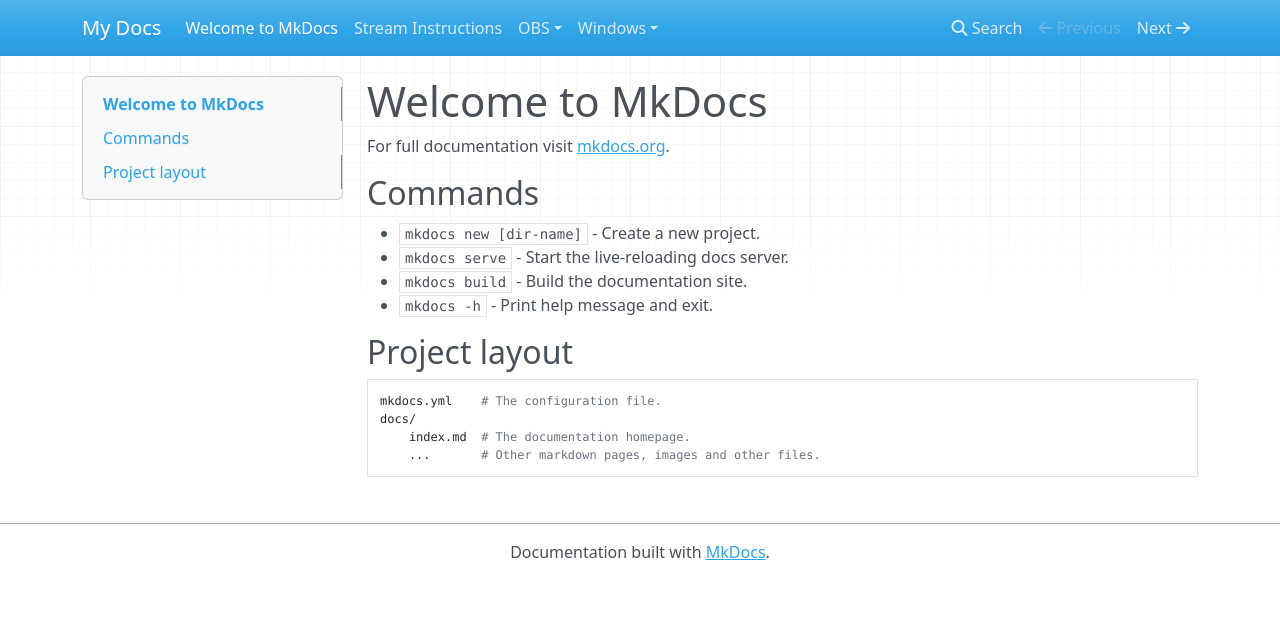
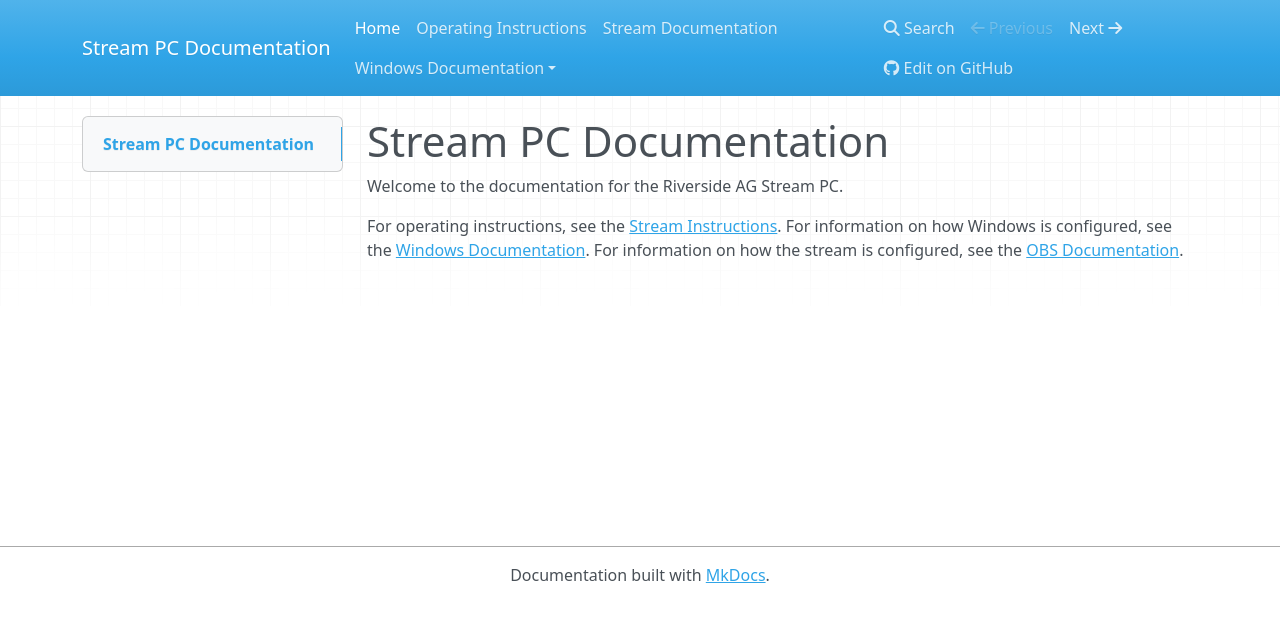
Before and after one commit to RiversideAG/Stream-PC-Documentation, an MkDocs documentation site: the page built from docs/index.md, in a window 1280 px wide. Shown: the top 622 px of the page. Built offline with MkDocs 1.6.1, drawn with Linux system fonts in a browser that asks for light colours; nearby versions of some CDN libraries.

Commit message:
Add mkdocs structure

```diff
--- a/docs/index.md
+++ b/docs/index.md
@@ -1,17 +1,5 @@
-# Welcome to MkDocs
+# Stream PC Documentation
 
-For full documentation visit [mkdocs.org](https://www.mkdocs.org).
+Welcome to the documentation for the Riverside AG Stream PC.
 
-## Commands
-
-* `mkdocs new [dir-name]` - Create a new project.
-* `mkdocs serve` - Start the live-reloading docs server.
-* `mkdocs build` - Build the documentation site.
-* `mkdocs -h` - Print help message and exit.
-
-## Project layout
-
-    mkdocs.yml    # The configuration file.
-    docs/
-        index.md  # The documentation homepage.
-        ...       # Other markdown pages, images and other files.
+For operating instructions, see the [Stream Instructions](Stream%20Instructions.md). For information on how Windows is configured, see the [Windows Documentation](Windows/Windows%20Documentation.md). For information on how the stream is configured, see the [OBS Documentation](OBS/OBS.md).
--- a/mkdocs.yml
+++ b/mkdocs.yml
@@ -1 +1,12 @@
-site_name: My Docs
+site_name: Stream PC Documentation
+repo_url: https://github.com/RiversideAG/Stream-PC-Documentation
+nav:
+  - Home: index.md
+  - Operating Instructions: Stream Instructions.md
+  - Stream Documentation: OBS/OBS.md
+  - Windows Documentation:
+    - Windows Documentation: Windows/Windows Documentation.md
+    - Windows Software: Windows/Windows Software.md
+    - Windows Settings: Windows/Windows Settings.md
+    - Windows Installation: Windows/Windows Installation.md
+    - Windows Debloating: Windows/Windows Debloating.md
```
